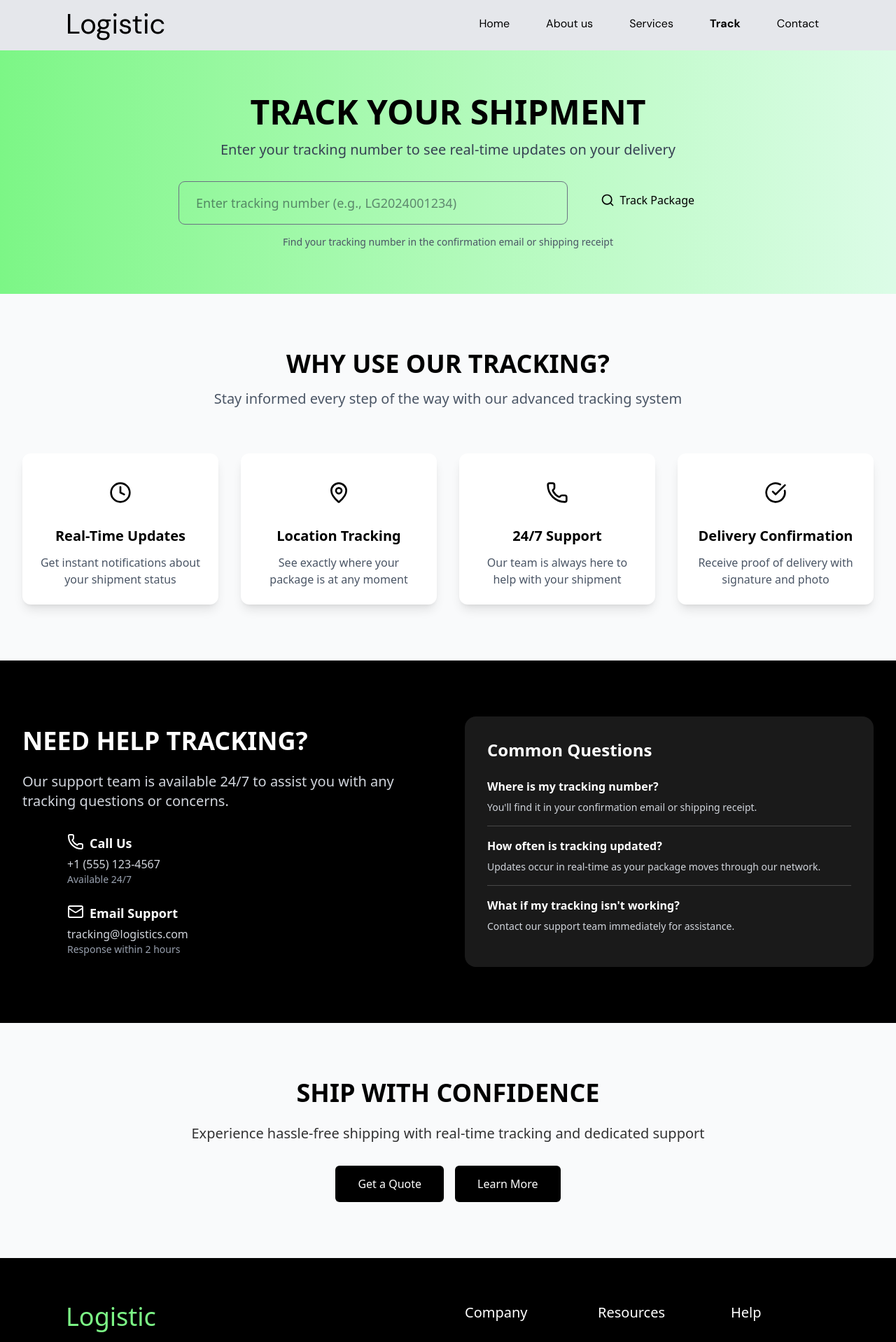
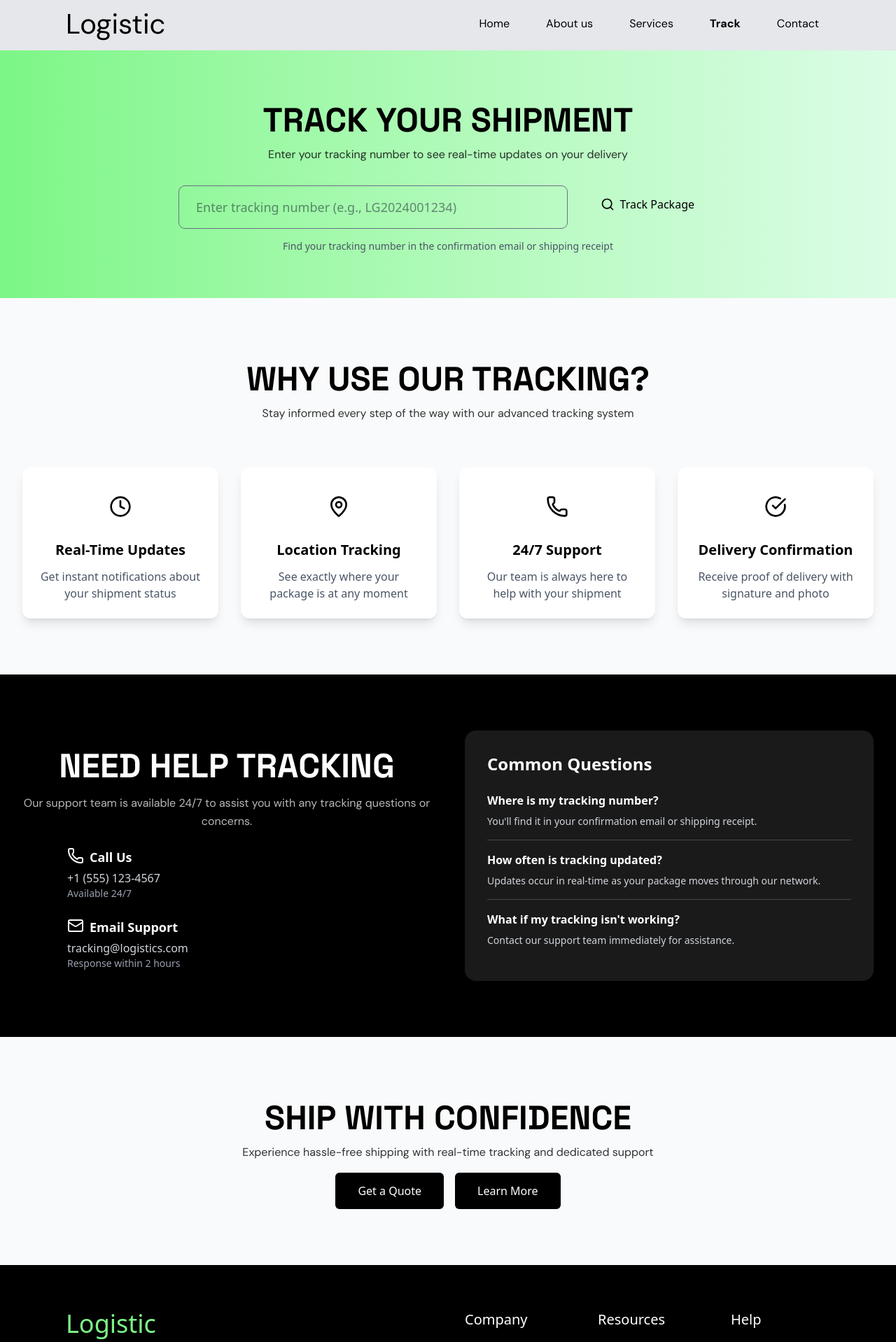
Before and after one commit to Mdsakib999/Logistics-development-M-5, a React (Vite) app: page /track in a window 1280 px wide. Shown: the top 1918 px of the page at 70% size. Built offline with nearby package versions, Linux system fonts and the light colour scheme.

Commit message:
font fixed in track page

```diff
--- a/src/pages/TrackingPage.jsx
+++ b/src/pages/TrackingPage.jsx
@@ -11,6 +11,8 @@ import {
 } from "lucide-react";
 import { useState } from "react";
 import Button from "../components/ui/Button";
+import Heading from "../components/ui/Heading";
+import Paragraph from "../components/ui/Paragraph";
 
 export const TrackingPage = () => {
   const [trackingNumber, setTrackingNumber] = useState("");
@@ -105,13 +107,13 @@ export const TrackingPage = () => {
       <section className="bg-gradient-to-r from-secondary to-green-100 text-black py-16">
         <div className="max-w-7xl mx-auto px-4 sm:px-6 lg:px-8">
           <div className="text-center mb-8">
-            <h1 className="text-4xl md:text-5xl font-bold mb-4">
+            <Heading align="center" className="mx-auto">
               TRACK YOUR SHIPMENT
-            </h1>
-            <p className="text-xl text-gray-700 max-w-2xl mx-auto">
+            </Heading>
+            <Paragraph align="center">
               Enter your tracking number to see real-time updates on your
               delivery
-            </p>
+            </Paragraph>
           </div>
 
           {/* Tracking Form */}
@@ -275,13 +277,13 @@ export const TrackingPage = () => {
       <section className="py-20">
         <div className="max-w-7xl mx-auto px-4 sm:px-6 lg:px-8">
           <div className="text-center mb-16">
-            <h2 className="text-4xl font-bold text-primary mb-4">
+            <Heading align="center" className="mx-auto">
               WHY USE OUR TRACKING?
-            </h2>
-            <p className="text-xl text-gray-600 max-w-2xl mx-auto">
+            </Heading>
+            <Paragraph align="center">
               Stay informed every step of the way with our advanced tracking
               system
-            </p>
+            </Paragraph>
           </div>
 
           <div className="grid md:grid-cols-2 lg:grid-cols-4 gap-8">
@@ -306,15 +308,15 @@ export const TrackingPage = () => {
       {/* Help Section */}
       <section className="py-20 bg-black text-white">
         <div className="max-w-7xl mx-auto px-4 sm:px-6 lg:px-8">
-          <div className="grid md:grid-cols-2 gap-12 items-center">
+          <div className="grid  md:grid-cols-2 px-2 sm:px-0 gap-12 items-center">
             <div>
-              <h2 className="text-4xl font-bold mb-6">
-                NEED <span className="text-accent">HELP</span> TRACKING?
-              </h2>
-              <p className="text-xl text-gray-300 mb-8">
+              <Heading color="white" align="center" className="mx-auto mb-1">
+                Need Help Tracking
+              </Heading>
+              <Paragraph className="text-gray-200 mb-6" align="center">
                 Our support team is available 24/7 to assist you with any
                 tracking questions or concerns.
-              </p>
+              </Paragraph>
 
               <div className="space-y-6">
                 <div className="flex items-start gap-4">
@@ -356,7 +358,7 @@ export const TrackingPage = () => {
               </div>
             </div>
 
-            <div className="bg-white/10 backdrop-blur-sm hover:scale-103 duration-300 transition-all rounded-2xl p-8">
+            <div className="bg-white/10 backdrop-blur-sm hover:scale-103 duration-300 transition-all rounded-2xl p-8  mx-2 sm:mx-0">
               <h3 className="text-2xl font-bold mb-6">Common Questions</h3>
               <div className="space-y-4">
                 <div className="border-b border-white/20 pb-4">
@@ -394,14 +396,14 @@ export const TrackingPage = () => {
       {/* CTA Section */}
       <section className="py-20 bg-accent">
         <div className="max-w-4xl mx-auto text-center px-4 sm:px-6 lg:px-8">
-          <h2 className="text-4xl font-bold text-black mb-6">
+          <Heading align="center" className="mx-auto">
             SHIP WITH CONFIDENCE
-          </h2>
-          <p className="text-xl text-black/80 mb-8">
+          </Heading>
+          <Paragraph align="center">
             Experience hassle-free shipping with real-time tracking and
             dedicated support
-          </p>
-          <div className="flex flex-col sm:flex-row gap-4 justify-center">
+          </Paragraph>
+          <div className="flex flex-col sm:flex-row gap-4 justify-center items-center mt-4">
             <Button to="/contact" variant="secondary" size="lg">
               Get a Quote
             </Button>
```
